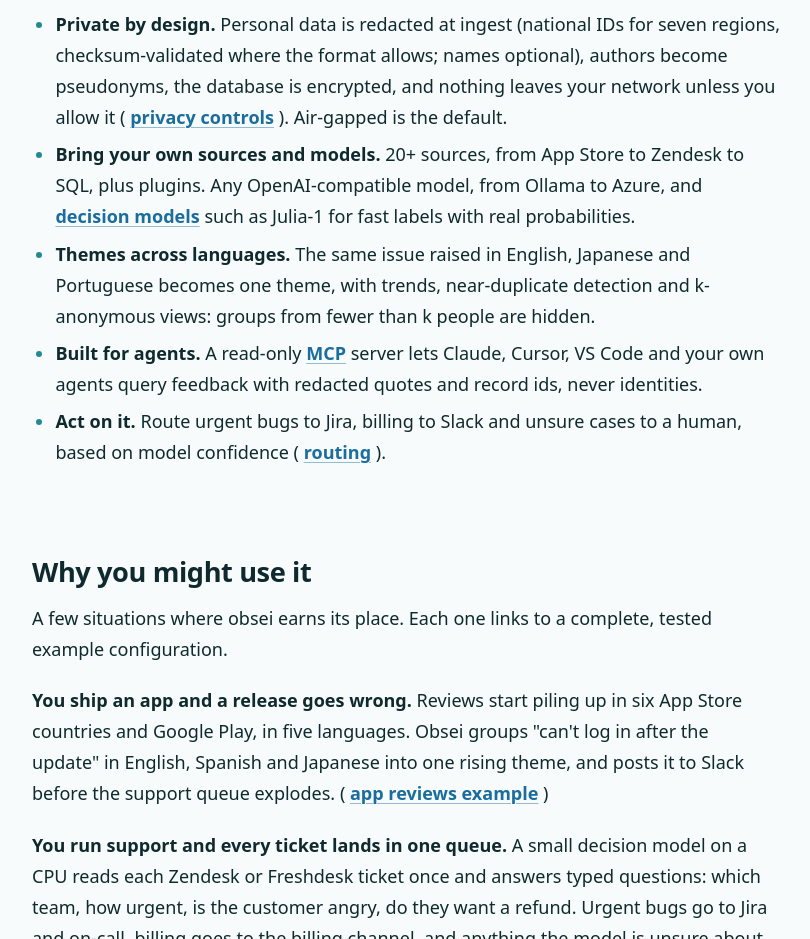
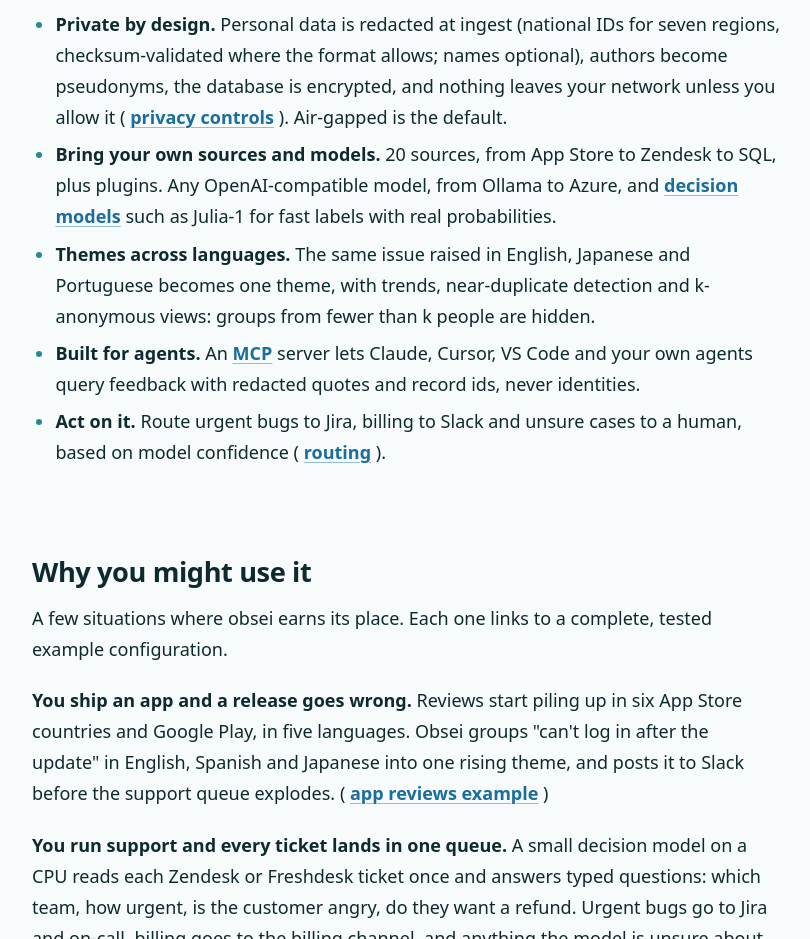
Before and after one commit to obsei/obsei, an Astro site in the folder blog/: page /obsei-is-back in a window 1280 px wide. Shown: the part 4102-5041 px from the top of the page, without its empty margins (234-1044 px from the left). Built offline with nearby package versions, Linux system fonts and the light colour scheme; Astro itself is replaced by a stand-in of ours.

Commit message:
docs(blog): exact source count and MCP wording in the first post
Signed-off-by: Lalit Pagaria <19303690+lalitpagaria@users.noreply.github.com>

```diff
--- a/blog/src/content/posts/obsei-is-back.mdx
+++ b/blog/src/content/posts/obsei-is-back.mdx
@@ -92,13 +92,13 @@
 - **Private by design.** Personal data is redacted at ingest (national IDs for seven regions,
   checksum-validated where the format allows; names optional), authors become pseudonyms, the database is encrypted, and nothing
   leaves your network unless you allow it ([privacy controls](https://docs.obsei.com/privacy/overview/)). Air-gapped is the default.
-- **Bring your own sources and models.** 20+ sources, from App Store to Zendesk to SQL, plus
+- **Bring your own sources and models.** 20 sources, from App Store to Zendesk to SQL, plus
   plugins. Any OpenAI-compatible model, from Ollama to Azure, and [decision models](https://docs.obsei.com/guides/models/#decision-models) such as Julia-1
   for fast labels with real probabilities.
 - **Themes across languages.** The same issue raised in English, Japanese and Portuguese becomes
   one theme, with trends, near-duplicate detection and k-anonymous views: groups from fewer than k
   people are hidden.
-- **Built for agents.** A read-only [MCP](https://modelcontextprotocol.io) server lets Claude, Cursor, VS Code and your own agents
+- **Built for agents.** An [MCP](https://modelcontextprotocol.io) server lets Claude, Cursor, VS Code and your own agents
   query feedback with redacted quotes and record ids, never identities.
 - **Act on it.** Route urgent bugs to Jira, billing to Slack and unsure cases to a human, based on
   model confidence ([routing](https://docs.obsei.com/guides/routing/)).
```
